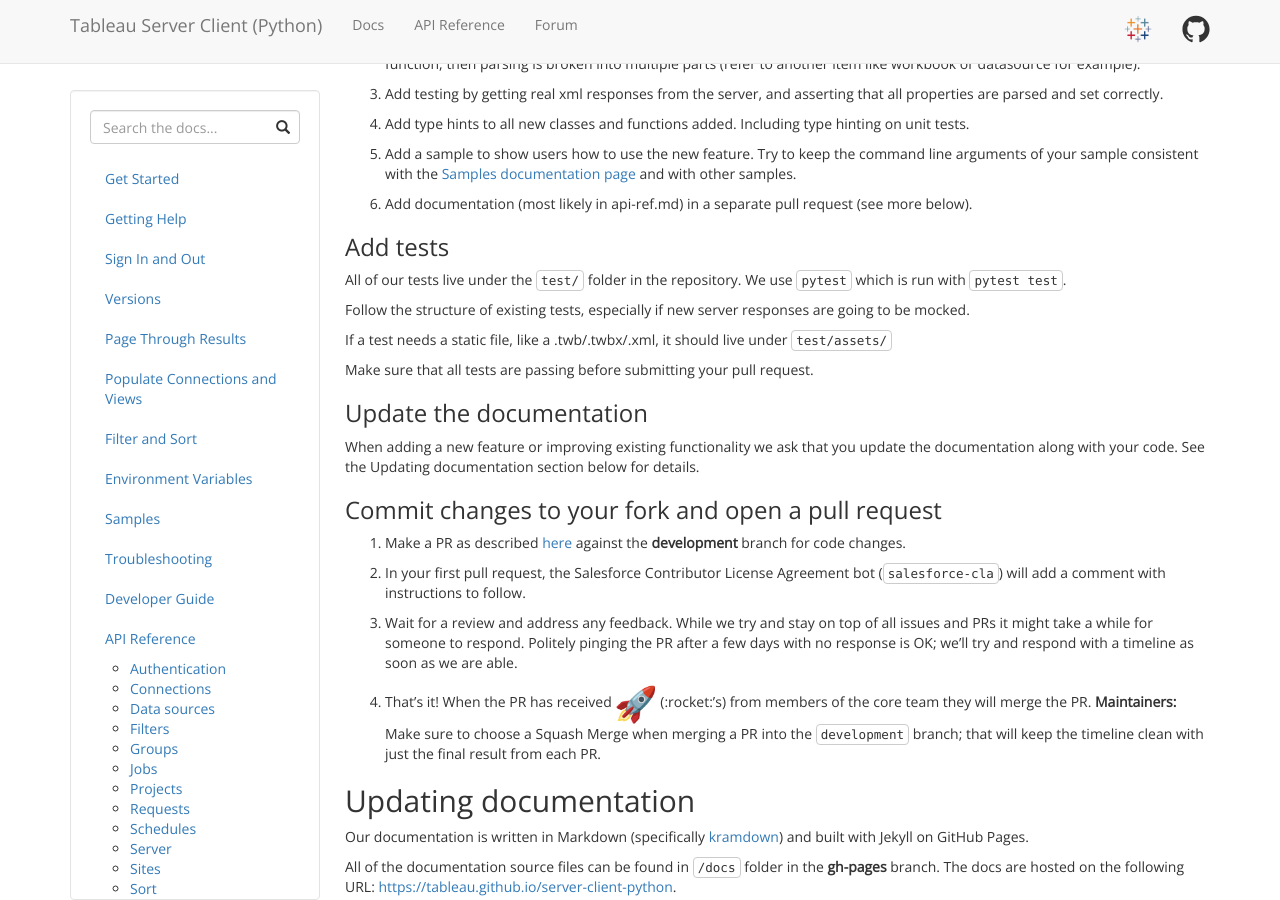
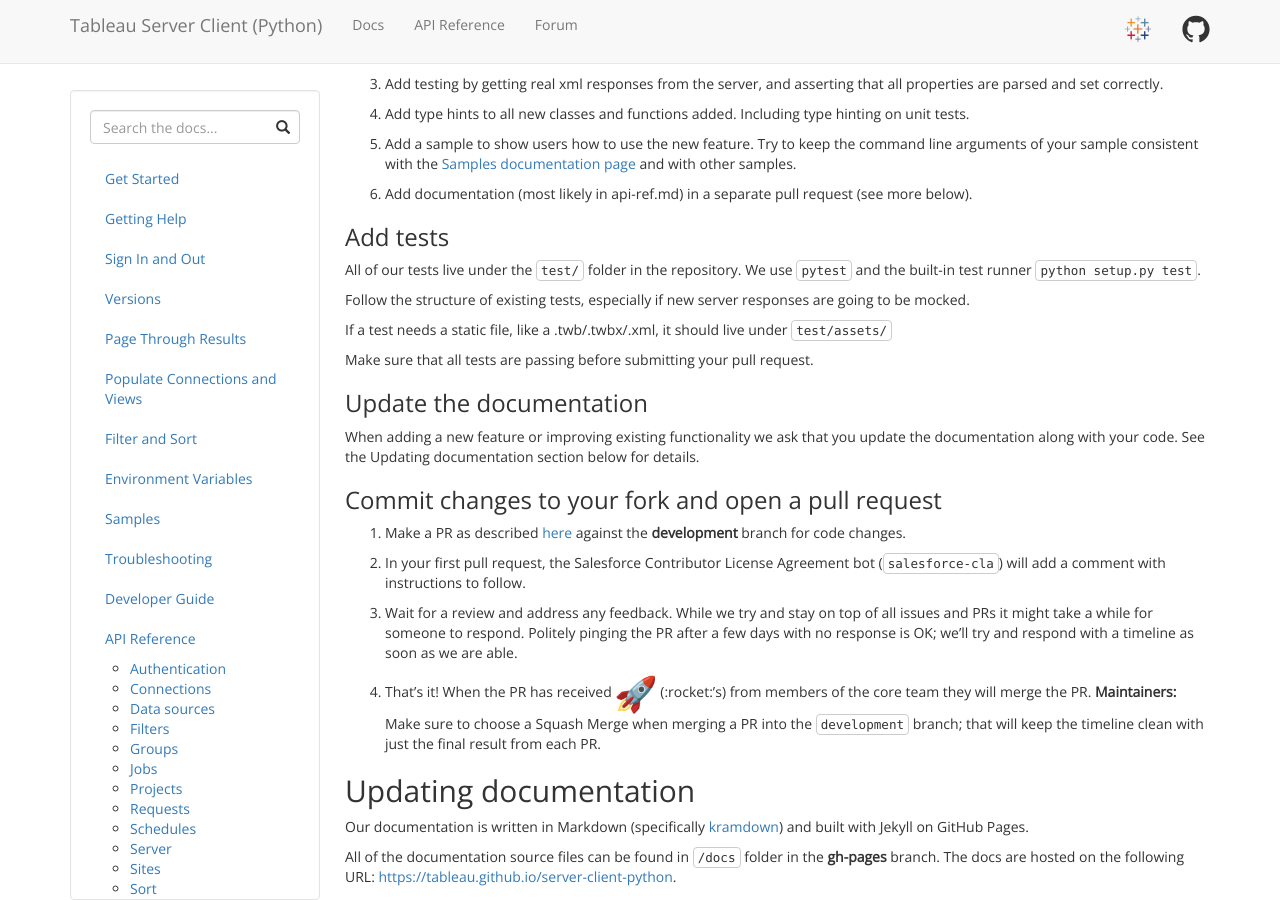
Before and after one commit to tableau/server-client-python, a Jekyll site: the page built from docs/dev-guide.md, in a window 1280 px wide and 900 px high, scrolled down 2109 px. Built offline with Jekyll 4.4.1, drawn with Linux system fonts in a browser that asks for light colours; emoji names are drawn with the system emoji font; comment, search, counter and statistics services are not loaded.

Commit message:
Revert "Remove old reference to setup.py"
This reverts commit d4c264564a85f5ff0a7f91e18463d7131e2807f8.

My editor had auto formatting on which added a bunch of unintended changes here.

````diff
--- a/docs/dev-guide.md
+++ b/docs/dev-guide.md
@@ -43,8 +43,8 @@
    git remote add upstream https://github.com/tableau/server-client-python
    ```
    More information about configuring a remote for a fork can be found [here](https://docs.github.com/en/github/collaborating-with-issues-and-pull-requests/configuring-a-remote-for-a-fork).
+
 1. Sync your fork:
-
    ```shell
    git fetch upstream
    ```
@@ -135,17 +135,17 @@
 1. Add type hints to all new classes and functions added. Including type hinting
    on unit tests.
 
-1. Add a sample to show users how to use the new feature. Try to keep the command
+2. Add a sample to show users how to use the new feature. Try to keep the command
    line arguments of your sample consistent with the [Samples documentation page](samples)
    and with other samples.
 
-1. Add documentation (most likely in api-ref.md) in a separate pull request
+3. Add documentation (most likely in api-ref.md) in a separate pull request
    (see more below).
 
 ### Add tests
 
 All of our tests live under the `test/` folder in the repository. We use
-`pytest` which is run with `pytest test`.
+`pytest` and the built-in test runner `python setup.py test`.
 
 Follow the structure of existing tests, especially if new server responses
 are going to be mocked.
@@ -225,7 +225,7 @@
 1. (Optional) Do a test publish to PyPI without creating the next version tag.
    This will create a pre-release package with a version like `0.30.post0.dev`.
 
-1. On a local clone of the repo, create and push the tag for the _next_ version
+1. On a local clone of the repo, create and push the tag for the *next* version
    (in this example it's "v0.31"):
 
    ```shell
````
